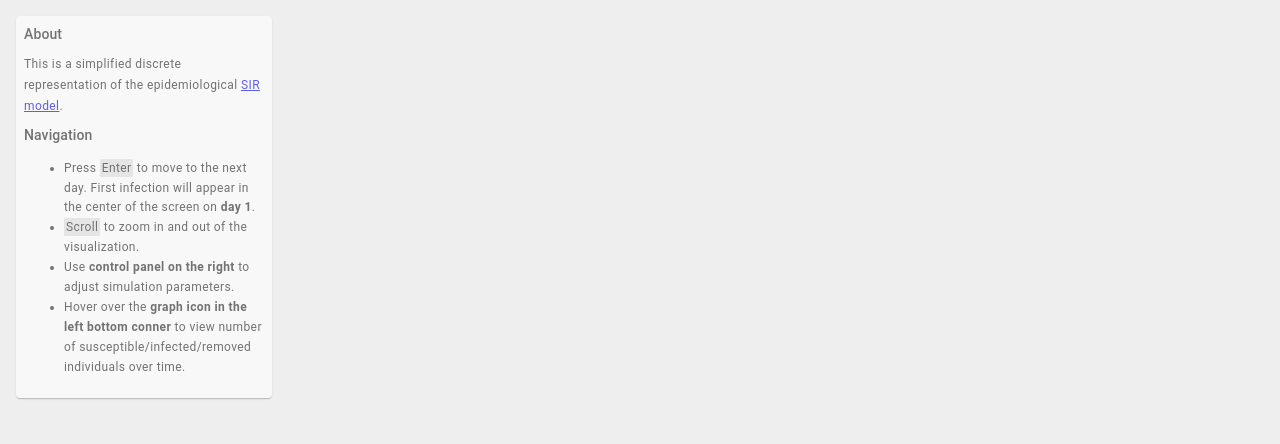
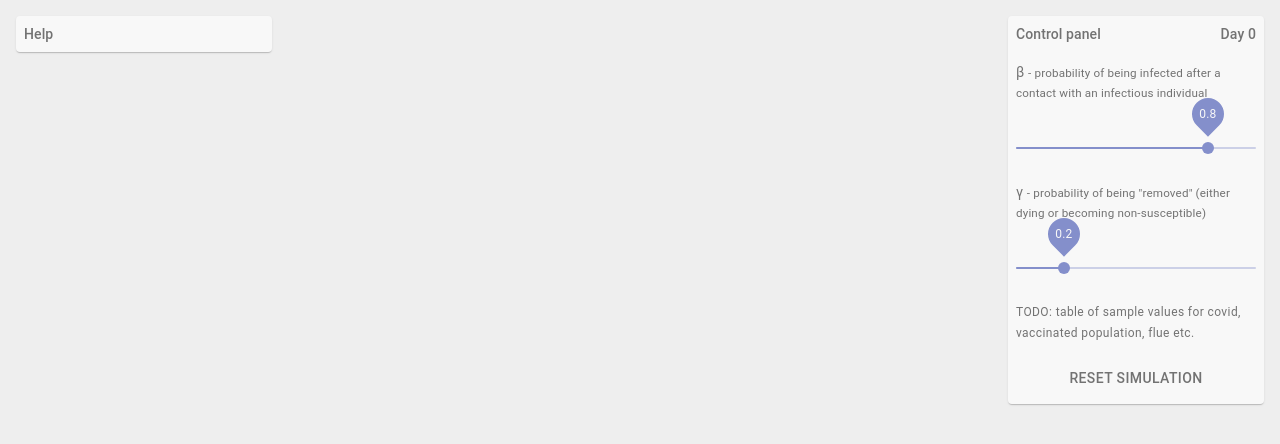
Before and after one commit to zerodays/covid-sir-visualization, a React (Create React App) app: page / in a window 1280 px wide. Shown: the top 444 px of the page. Built offline with nearby package versions, Linux system fonts and the light colour scheme.

Commit message:
add control panel

```diff
--- a/src/App.js
+++ b/src/App.js
@@ -3,6 +3,7 @@ import { withStyles } from '@material-ui/core';
 import { colors } from '@material-ui/core';
 import VisualizationField from './VisualizationField';
 import HelpCard from './HelpCard';
+import ControlPanel from './ControlPanel';
 
 const RECT_SIZE = 3;
 
@@ -28,15 +29,28 @@ const styles = theme => ({
       opacity: 1,
     },
   },
+  controlPanelContainer: {
+    position: 'absolute',
+    right: 16,
+    top: 16,
+    opacity: 0.6,
+    transition: 'opacity 200ms ease-in-out',
+    '&:hover': {
+      opacity: 1,
+    },
+  },
 });
 
 class App extends Component {
   fieldRef = React.createRef();
   state = {
     seedCalled: false,
+    day: 0,
     zoom: 1.0,
     widthPoints: null,
     heightPoints: null,
+    betta: 0.8,
+    gamma: 0.2,
   };
 
   componentDidMount() {
@@ -70,17 +84,27 @@ class App extends Component {
       const xPosition = Math.ceil(w / RECT_SIZE / 2);
       const yPosition = Math.ceil(h / RECT_SIZE / 2);
 
-      field.addSeed(xPosition, yPosition); // TODO: seed position
+      field.addSeed(xPosition, yPosition);
       this.setState({seedCalled: true});
     }
 
     field.tick();
+    this.setState(prevState => ({day: prevState.day + 1}));
   };
 
   onScroll = (e) => {
     let newZoom = this.state.zoom - e.deltaY / 1000;
     newZoom = Math.min(3, Math.max(1, newZoom));
     this.setState({zoom: newZoom});
+  };
+
+  onChangeBetta = value => this.setState({betta: value});
+  onChangeGamma = value => this.setState({gamma: value});
+  onReset = () => {
+    this.setState({
+      seedCalled: false,
+      day: 0,
+    }, this.fieldRef.current.reset);
   };
 
   render() {
@@ -97,8 +121,8 @@ class App extends Component {
               susceptibleColor={colors.grey[200]}
               infectedColor={colors.red[400]}
               removedColor={colors.blue[400]}
-              gamma={0.1}
-              betta={0.8}
+              betta={this.state.betta}
+              gamma={this.state.gamma}
               zoom={this.state.zoom}
             />
         }
@@ -107,6 +131,16 @@ class App extends Component {
       <div className={classes.helpCardContainer}>
         <HelpCard/>
       </div>
+
+      <div className={classes.controlPanelContainer}>
+        <ControlPanel betta={this.state.betta}
+                      gamma={this.state.gamma}
+                      day={this.state.day}
+                      onChangeBetta={this.onChangeBetta}
+                      onChangeGamma={this.onChangeGamma}
+                      onReset={this.onReset}
+        />
+      </div>
     </div>;
   }
 }
--- /dev/null
+++ b/src/ControlPanel.js
@@ -0,0 +1,85 @@
+import React, { Component } from 'react';
+import { Box, Card, Grid, Slider, Button, Typography, withStyles } from '@material-ui/core';
+import PropTypes from 'prop-types';
+
+const styles = theme => ({
+  root: {
+    width: 256,
+  },
+  day: {
+    float: 'right',
+  }
+});
+
+class ControlPanel extends Component {
+  render() {
+    const {classes} = this.props;
+
+    return <Card className={classes.root}>
+      <Box p={1}>
+        <Grid container direction='row' justify='center' spacing={1}>
+          <Grid item xs={12}>
+            <Typography variant='subtitle2'>
+              Control panel <span className={classes.day}>Day {this.props.day}</span>
+            </Typography>
+          </Grid>
+          <Grid item xs={12}/>
+          <Grid item xs={12}>
+            <Typography variant='body2'>
+              β <small> - probability of being infected after a contact with an infectious individual</small>
+            </Typography>
+            <Box pt={4}>
+              <Slider
+                value={this.props.betta}
+                min={0}
+                max={1}
+                step={0.01}
+                onChange={(e, v) => this.props.onChangeBetta(v)}
+                valueLabelDisplay="on"
+              />
+            </Box>
+          </Grid>
+          <Grid item xs={12}/>
+          <Grid item xs={12}>
+            <Typography variant='body2'>
+              γ <small> - probability of being "removed" (either dying or becoming non-susceptible)</small>
+            </Typography>
+            <Box pt={4}>
+              <Slider
+                value={this.props.gamma}
+                min={0}
+                max={1}
+                step={0.01}
+                onChange={(e, v) => this.props.onChangeGamma(v)}
+                valueLabelDisplay="on"
+              />
+            </Box>
+          </Grid>
+          <Grid item xs={12}/>
+          <Grid item xs={12}>
+            <Typography variant='caption'>
+              TODO: table of sample values for covid, vaccinated population, flue etc.
+            </Typography>
+          </Grid>
+          <Grid item xs={12}/>
+          <Grid item>
+            <Button size='small' variant='raised' onClick={this.props.onReset} color='secondary'>
+              Reset simulation
+            </Button>
+          </Grid>
+        </Grid>
+      </Box>
+    </Card>;
+  }
+}
+
+ControlPanel.propTypes = {
+  day: PropTypes.number.isRequired,
+  betta: PropTypes.number.isRequired,
+  gamma: PropTypes.number.isRequired,
+  onChangeBetta: PropTypes.func.isRequired,
+  onChangeGamma: PropTypes.func.isRequired,
+  onReset: PropTypes.func.isRequired,
+};
+
+export default withStyles(styles)(ControlPanel);
--- a/src/HelpCard.js
+++ b/src/HelpCard.js
@@ -14,7 +14,14 @@ const styles = theme => ({
     borderStyle: 'solid',
     paddingX: 8,
     paddingY: 2,
-  }
+  },
+  expandable: {
+    maxHeight: 20,
+    transition: 'max-height 300ms ease-out',
+    '&:hover': {
+      maxHeight: 380,
+    },
+  },
 });
 
 class HelpCard extends Component {
@@ -22,11 +29,11 @@ class HelpCard extends Component {
     const {classes} = this.props;
 
     return <Card className={classes.root}>
-      <Box p={1}>
+      <Box p={1} className={classes.expandable}>
         <Grid container direction='row' spacing={1}>
           <Grid item xs={12}>
             <Typography variant='subtitle2'>
-              About
+              Help
             </Typography>
           </Grid>
           <Grid item xs={12}>
@@ -42,13 +49,22 @@ class HelpCard extends Component {
             <Typography variant='caption'>
               <ul>
                 <li>Press <span className={classes.key}>Enter</span> to move to the next day. First infection will
-                  appear in the center of the screen on <b>day 1</b>.</li>
+                  appear in the center of the screen on <b>day 1</b>.
+                </li>
                 <li><span className={classes.key}>Scroll</span> to zoom in and out of the visualization.</li>
                 <li>Use <b>control panel on the right</b> to adjust simulation parameters.</li>
                 <li>Hover over the <b>graph icon in the left bottom conner</b> to view number of
                   susceptible/infected/removed individuals over time.
                 </li>
               </ul>
+            </Typography>
+          </Grid>
+          <Grid item xs={12}>
+            <Typography variant='subtitle2'>
+              Legend
+            </Typography>
+            <Typography variant='caption'>
+              TODO
             </Typography>
           </Grid>
 
--- a/src/VisualizationField.js
+++ b/src/VisualizationField.js
@@ -110,7 +110,6 @@ class VisualizationField extends Component {
     this.paintRect(x, y, field, this.getCanvasContext());
   };
 
-  // TODO: call reset from outside
   reset = () => {
     const {widthPoints, heightPoints, rectSize} = this.props;
     field = this.emptyField();
```
